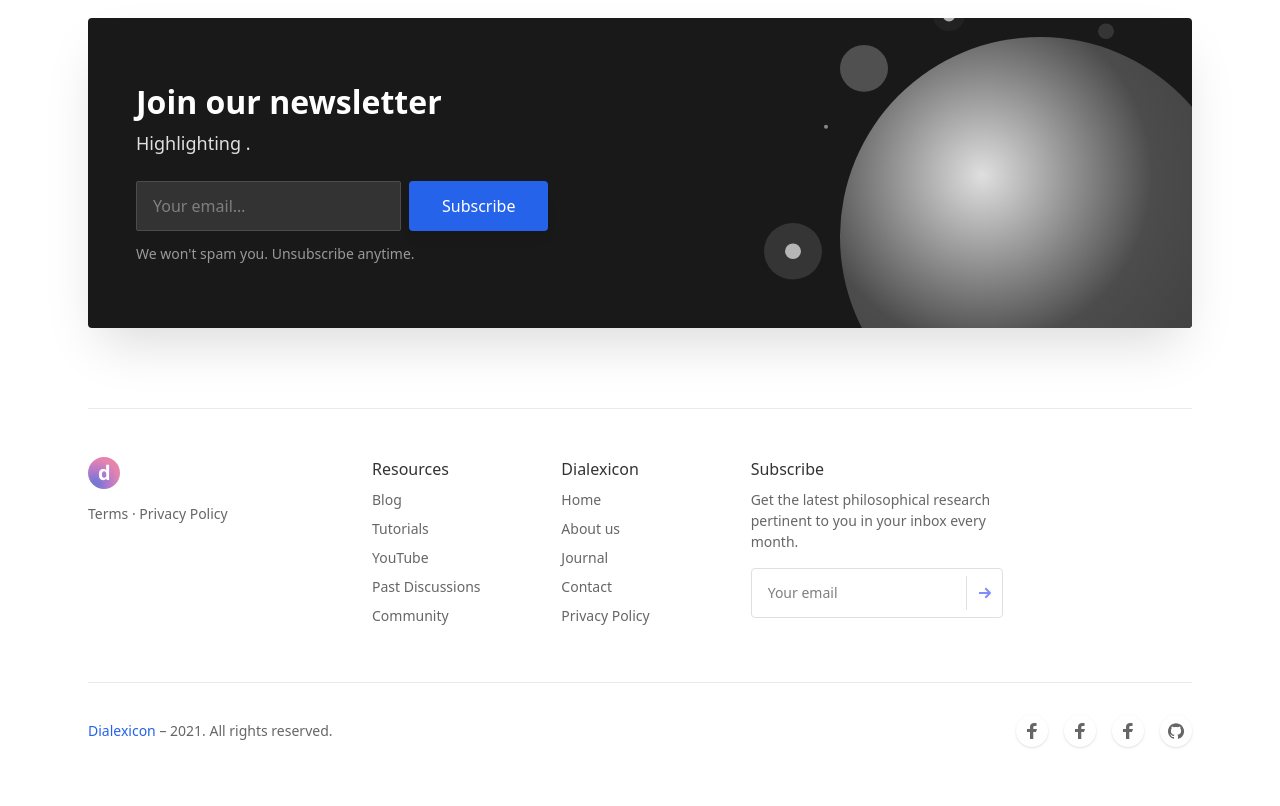
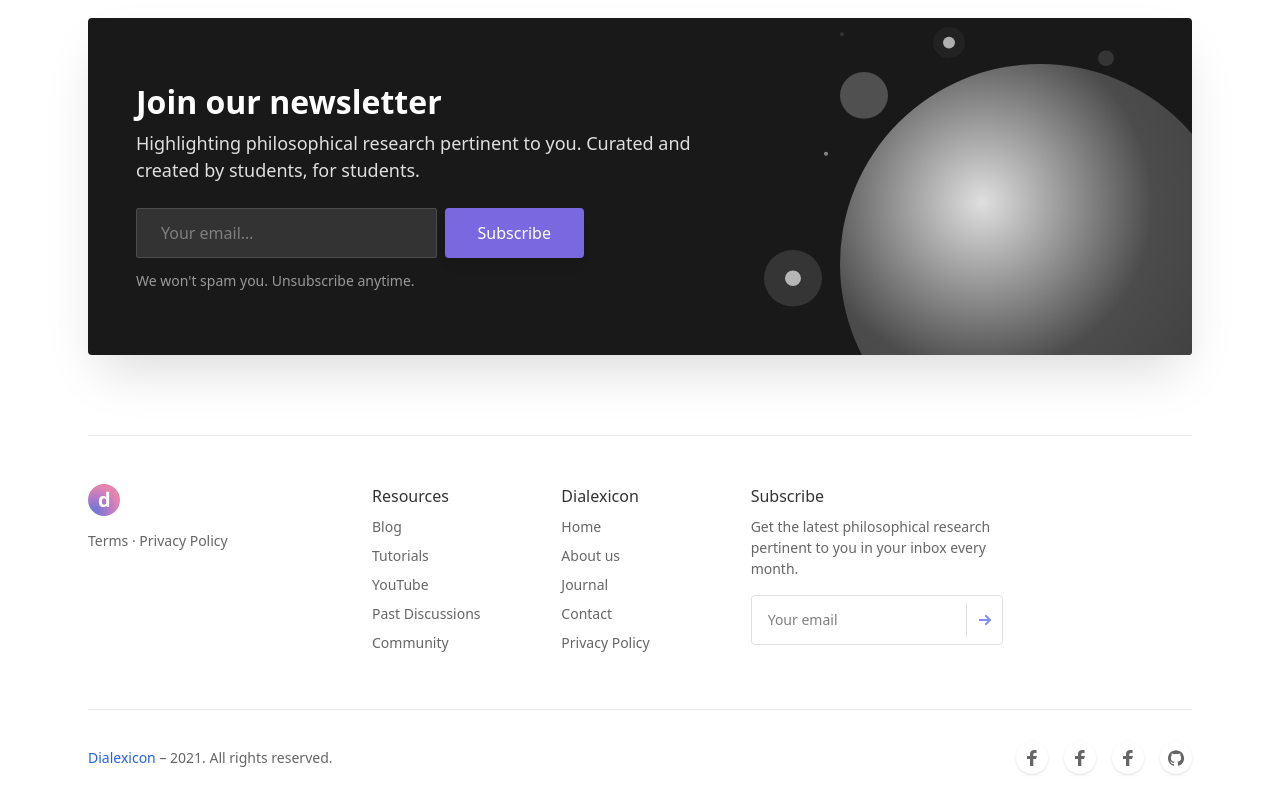
Before and after one commit to minor/dialexicon.org, a Next.js app: page / in a window 1280 px wide. Shown: the part 3900-4706 px from the top of the page. Before the commit the page ends 4679 px from the top, so only its background shows below. Built offline with nearby package versions, Linux system fonts and the light colour scheme.

Commit message:
fix(newsletter): update info

```diff
--- a/components/Newsletter.js
+++ b/components/Newsletter.js
@@ -98,19 +98,22 @@ function Newsletter() {
               {/* CTA content */}
               <div className="text-center lg:text-left lg:max-w-xl">
                 <h3 className="mb-2 text-white h3">Join our newsletter</h3>
-                <p className="mb-6 text-lg text-gray-300">Highlighting .</p>
+                <p className="mb-6 text-lg text-gray-300">
+                  Highlighting philosophical research pertinent to you. Curated
+                  and created by students, for students.
+                </p>
 
                 {/* CTA form */}
                 <form className="w-full lg:w-auto">
                   <div className="flex flex-col justify-center max-w-xs mx-auto sm:flex-row sm:max-w-md lg:mx-0">
                     <input
                       type="email"
-                      className="w-full px-4 py-3 mb-2 text-white placeholder-gray-500 bg-gray-800 border border-gray-700 rounded-sm appearance-none focus:border-gray-600 sm:mb-0 sm:mr-2"
+                      className="w-full px-6 py-3 mb-2 text-white placeholder-gray-500 bg-gray-800 border border-gray-700 rounded-sm appearance-none focus:border-gray-600 sm:mb-0 sm:mr-2"
                       placeholder="Your email…"
                       aria-label="Your email…"
                     />
                     <a
-                      className="text-white bg-blue-600 shadow btn hover:bg-blue-700"
+                      className="text-white bg-[#7A68E1] shadow btn hover:bg-[#452cd5]"
                       href="#0"
                     >
                       Subscribe
```
